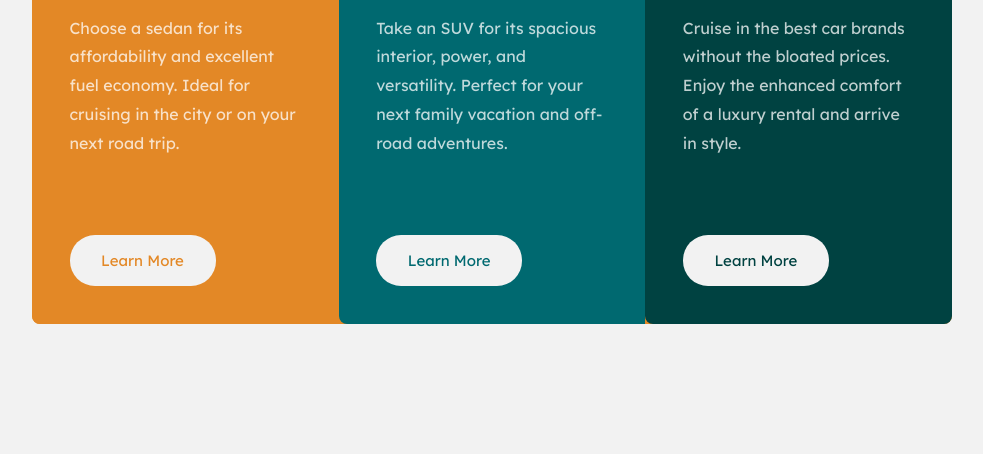
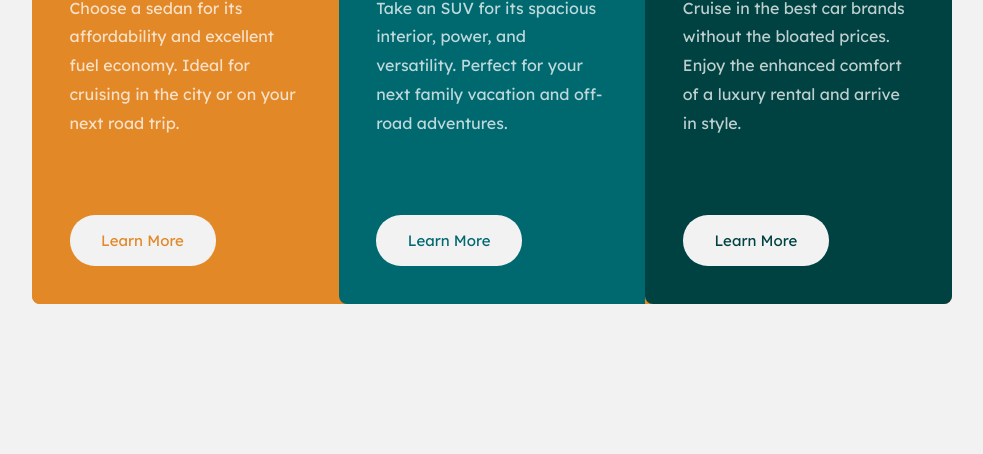
Before and after one commit to Aron-Mall/3-column-preview-card-component-main, a plain HTML site: page index.html in a window 1280 px wide. Shown: the part 346-800 px from the top of the page, without its empty margins (148-1131 px from the left). Drawn offline with Linux system fonts and the light colour scheme.

Commit message:
change tp posiiting undone

```diff
--- a/styles.css
+++ b/styles.css
@@ -38,7 +38,6 @@ main {
   background-color: var(--bright-orange);
   margin: 0 auto;
   border-radius: 8px;
-  transform: translateY(20px);
 }
 
 .card {
```
